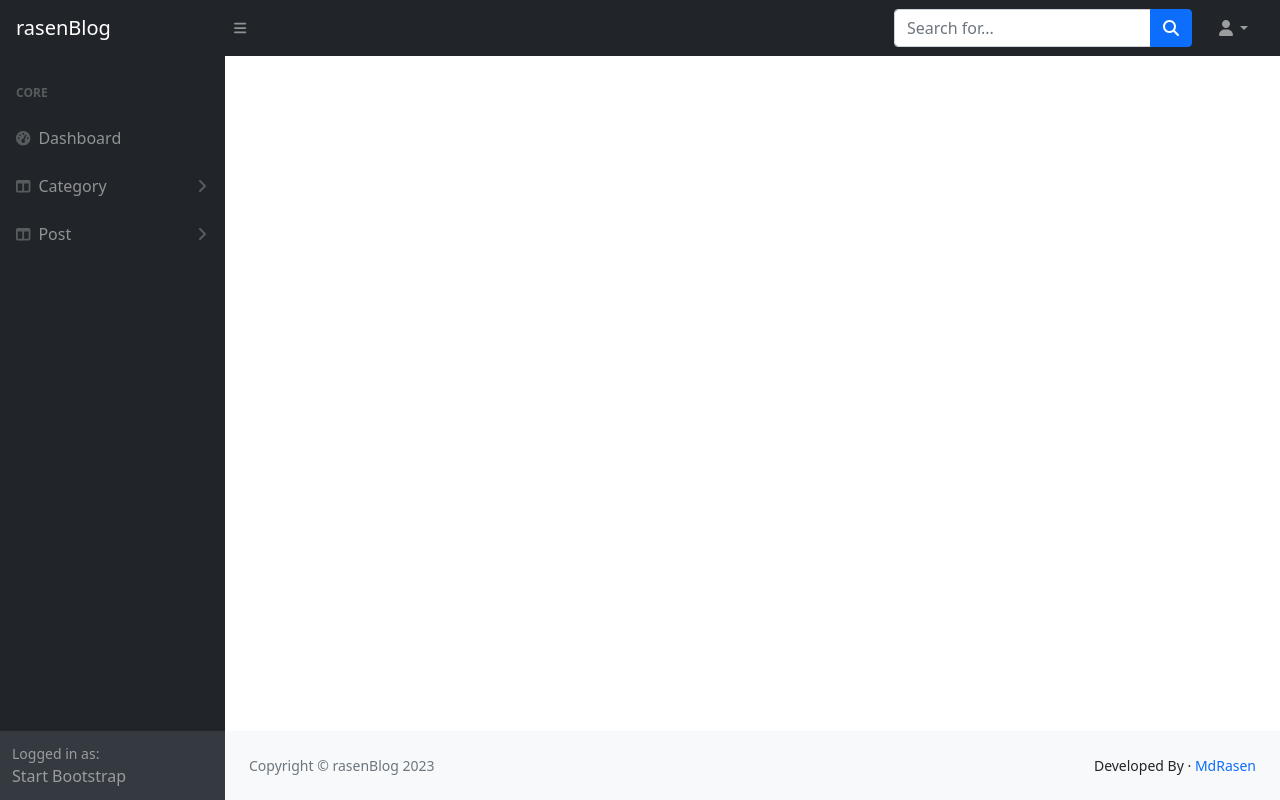
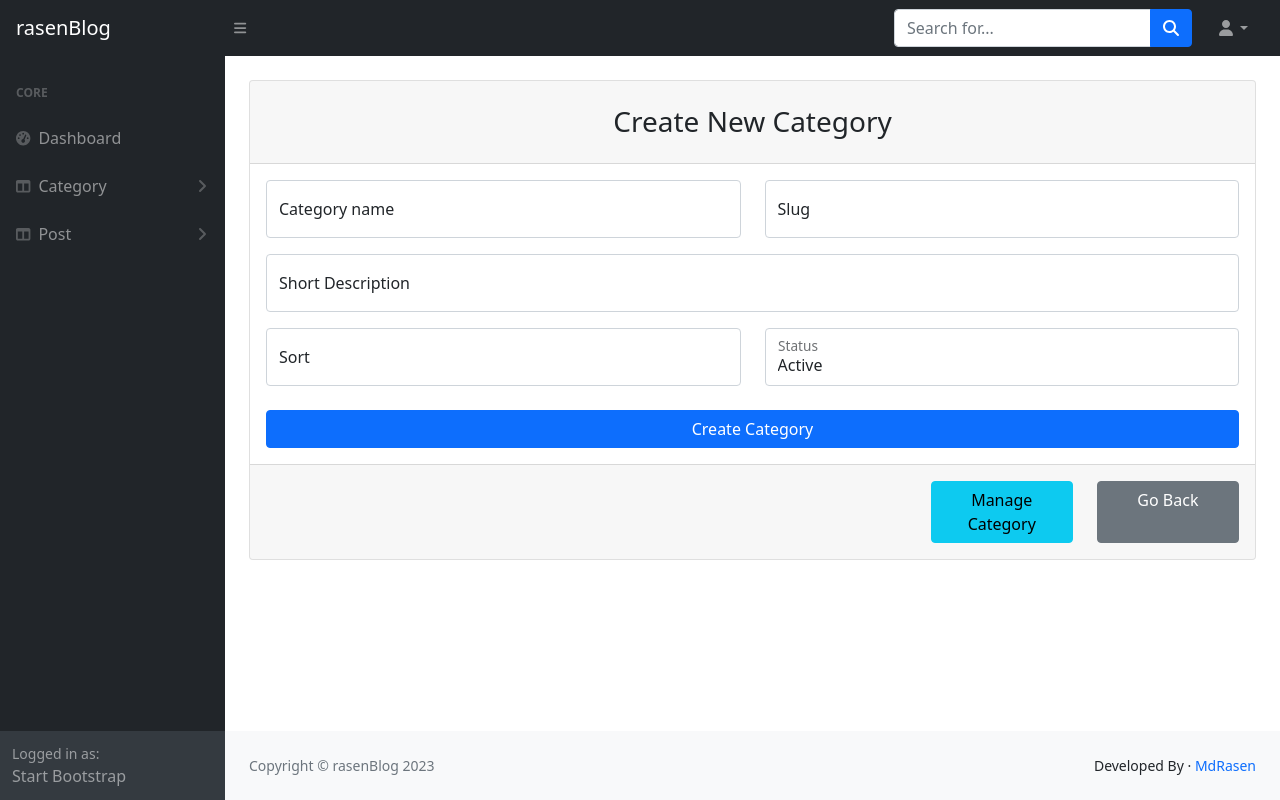
Before and after one commit to MdRasen/rasenBlog_php-project, a PHP site: page /add_category.php in a window 1280 px wide. Run offline with PHP 8.4, Linux system fonts and the light colour scheme; the visitor is signed in with stand-in values (Sample User, id 1); some libraries are stand-ins or nearby versions.

Commit message:
Admin - Create category

```diff
--- a/admin/class/function.php
+++ b/admin/class/function.php
@@ -3,6 +3,7 @@ class adminBlog
 {
     private $conn;
 
+    // Database connection
     public function __construct()
     {
         // Database host, Database user, Database pass, Database name
@@ -16,11 +17,11 @@ class adminBlog
 
         // Database connection check
         if (!$this->conn) {
-            die("Database connection error!");
+            die("Database connection error!" . mysqli_connect_error());
         }
     }
 
-    // Get data as $data
+    // Admin Login
     public function admin_login($data)
     {
         $input_email =  $data['email'];
@@ -52,6 +53,7 @@ class adminBlog
         }
     }
 
+    // Admin Logout
     public function adminLogout()
     {
         // Clear information in session
@@ -62,4 +64,31 @@ class adminBlog
         // Redirect to logged in page
         header("location:index.php");
     }
+
+    // Create Category
+    public function cate_create($data)
+    {
+        $cate_name =  $data['cate_name'];
+        $cate_slug =  $data['cate_slug'];
+        $cate_desc =  $data['cate_desc'];
+        $cate_sort =  $data['cate_sort'];
+        $cate_status =  $data['cate_status'];
+
+        if (!$cate_slug) {
+            $cate_slug = strtolower(trim(preg_replace('/[^A-Za-z0-9-]+/', '-', $cate_name)));
+        }
+
+        // Query to create data
+        $query = "INSERT INTO categories (cate_name, cate_slug, cate_desc, cate_sort, cate_status) values('{$cate_name}','{$cate_slug}', '{$cate_desc}', '{$cate_sort}', '{$cate_status}')";
+
+        // Run query
+        if (mysqli_query($this->conn, $query)) {
+            header("location:add_category.php?msg=success");
+            // ob_end_flush() -> Location redirect solve
+            // ob_end_flush();
+        } else {
+            header("location:add_category.php?msg=failed");
+        }
+    }
 }
+//
--- a/admin/includes/head.php
+++ b/admin/includes/head.php
@@ -7,8 +7,48 @@
     <meta name="viewport" content="width=device-width, initial-scale=1, shrink-to-fit=no" />
     <meta name="description" content="" />
     <meta name="author" content="" />
-    <title>Dashboard - rasenBlog</title>
+    <title>
+        <?php
+        if (isset($view)) {
+            if ($view == "index") {
+                echo "rasenBlog - Login";
+            } elseif ($view == "dashboard") {
+                echo "rasenBlog - Dashboard";
+            } elseif ($view == "add_category") {
+                echo "rasenBlog - Add category";
+            } elseif ($view == "manage_category") {
+                echo "rasenBlog - Manage category";
+            } elseif ($view == "add_post") {
+                echo "rasenBlog - Add post";
+            } elseif ($view == "manage_post") {
+                echo "rasenBlog - Manage post";
+            }
+        }
+        ?>
+    </title>
     <link href="https://cdn.jsdelivr.net/npm/simple-datatables@latest/dist/style.css" rel="stylesheet" />
     <link href="css/styles.css" rel="stylesheet" />
     <script src="https://use.fontawesome.com/releases/v6.1.0/js/all.js" crossorigin="anonymous"></script>
+    <style>
+        .alert {
+            padding: 12px;
+            color: white;
+            border-radius: 10px;
+        }
+
+        .closebtn {
+            margin-left: 15px;
+            color: white;
+            font-weight: bold;
+            float: right;
+            font-size: 22px;
+            line-height: 20px;
+            cursor: pointer;
+            transition: 0.3s;
+        }
+
+        .closebtn:hover {
+            color: black;
+        }
+    </style>
 </head>
--- a/admin/index.php
+++ b/admin/index.php
@@ -1,5 +1,5 @@
 <?Php
-
+$view = "index";
 include("class/function.php");
 $obj = new adminBlog();
 
@@ -13,7 +13,6 @@ session_start();
 if (isset($_SESSION['adminID'])) {
     header("location:dashboard.php");
 }
-
 ?>
 
 <?Php include_once("includes/head.php"); ?>
--- a/admin/template.php
+++ b/admin/template.php
@@ -1,5 +1,6 @@
 <?php
-
+// ob_start() -> Location redirect solve
+ob_start();
 include("class/function.php");
 $obj = new adminBlog();
 
@@ -15,9 +16,7 @@ if (isset($_GET['adminlogout'])) {
         $obj->adminLogout();
     }
 }
-
 ?>
-
 <?Php include_once("includes/head.php"); ?>
 
 <body class="sb-nav-fixed">
--- a/admin/views/add_category_view.php
+++ b/admin/views/add_category_view.php
@@ -0,0 +1,89 @@
+<?php
+if (isset($_POST['cate_submit'])) {
+    // Send data as object
+    $obj->cate_create($_POST);
+}
+?>
+<div class="row justify-content-center">
+    <div class="col-lg-12">
+        <div class="card mt-4">
+            <!-- Show message -->
+            <?php
+            if (!empty($_REQUEST["msg"])) {
+                $error = $_REQUEST["msg"];
+                if ($error == "success") {
+            ?>
+                    <div class="alert-box" style="padding:10px 40px">
+                        <div class="alert bg-success">
+                            <span class="closebtn" onclick="this.parentElement.style.display='none';">&times;</span>
+                            <strong>Success!</strong> Category has been created successfully.
+                        </div>
+                    </div>
+            <?php
+                    header('Refresh: 4; URL=add_category.php');
+                }
+            }
+            ?>
+            <div class="card-header">
+                <h3 class="text-center font-weight-light my-3">Create New Category</h3>
+            </div>
+            <div class="card-body">
+                <form action="#" method="POST">
+                    <div class="row mb-3">
+                        <div class="col-md-6">
+                            <div class="form-floating mb-3 mb-md-0">
+                                <input name="cate_name" class="form-control" id="inputCateName" type="text" placeholder="Enter Category name" required />
+                                <label for="inputCateName">Category name</label>
+                            </div>
+                        </div>
+                        <div class="col-md-6">
+                            <div class="form-floating">
+                                <input name="cate_slug" class="form-control" id="inputCateSlug" type="text" placeholder="Enter category Slug" />
+                                <label for="inputCateSlug">Slug</label>
+                            </div>
+                        </div>
+                    </div>
+                    <div class="form-floating mb-3">
+                        <input name="cate_desc" class="form-control" id="inputCateDesc" type="text" placeholder="Enter short description" />
+                        <label for="inputCateDesc">Short Description</label>
+                    </div>
+                    <div class="row mb-3">
+                        <div class="col-md-6">
+                            <div class="form-floating mb-3 mb-md-0">
+                                <input name="cate_sort" class="form-control" id="inputCateSort" type="number" placeholder="Enter sort number" required />
+                                <label for="inputCateSort">Sort</label>
+                            </div>
+                        </div>
+                        <div class="col-md-6">
+                            <div class="form-floating mb-3 mb-md-0">
+                                <select name="cate_status" class="form-control">
+                                    <option value="Active" selected>Active
+                                    </option>
+                                    <option value="Hidden">Hidden</option>
+                                </select>
+                                <label for="inputCateStatus">Status</label>
+                            </div>
+                        </div>
+                    </div>
+                    <div class="mt-4 mb-0">
+                        <div class="d-grid">
+                            <button name="cate_submit" class="btn btn-primary btn-block" type="submit">Create Category</button>
+                        </div>
+                    </div>
+                </form>
+            </div>
+            <div class="card-footer text-center py-3">
+                <div class="row">
+                    <div class="col-sm-8">
+                    </div>
+                    <div class="col-sm-2 d-grid">
+                        <a href="manage_category.php" class="btn btn-info">Manage Category</a>
+                    </div>
+                    <div class="col-sm-2 d-grid">
+                        <a href="dashboard.php" class="btn btn-secondary">Go Back</a>
+                    </div>
+                </div>
+            </div>
+        </div>
+    </div>
+</div>
```
